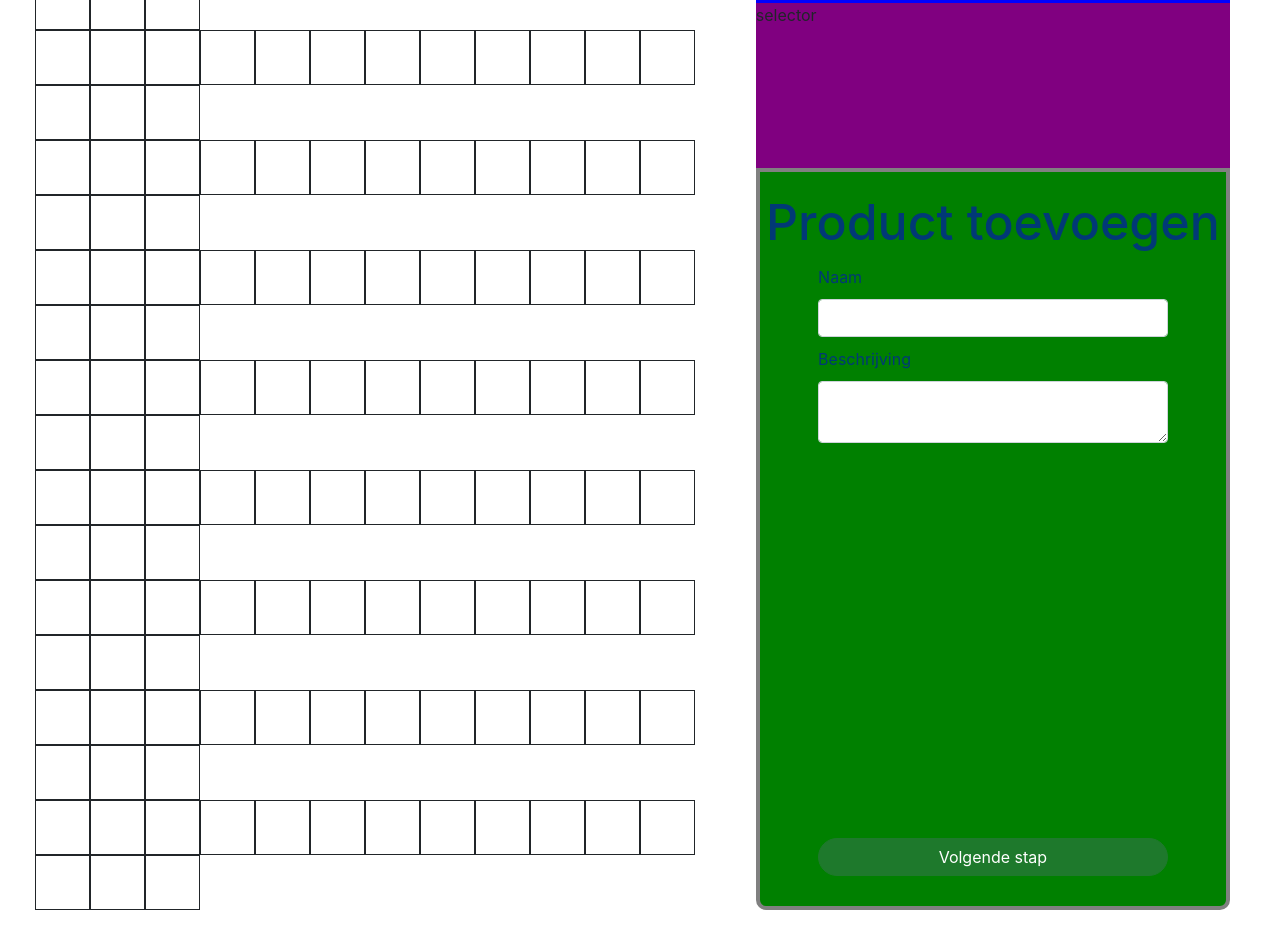
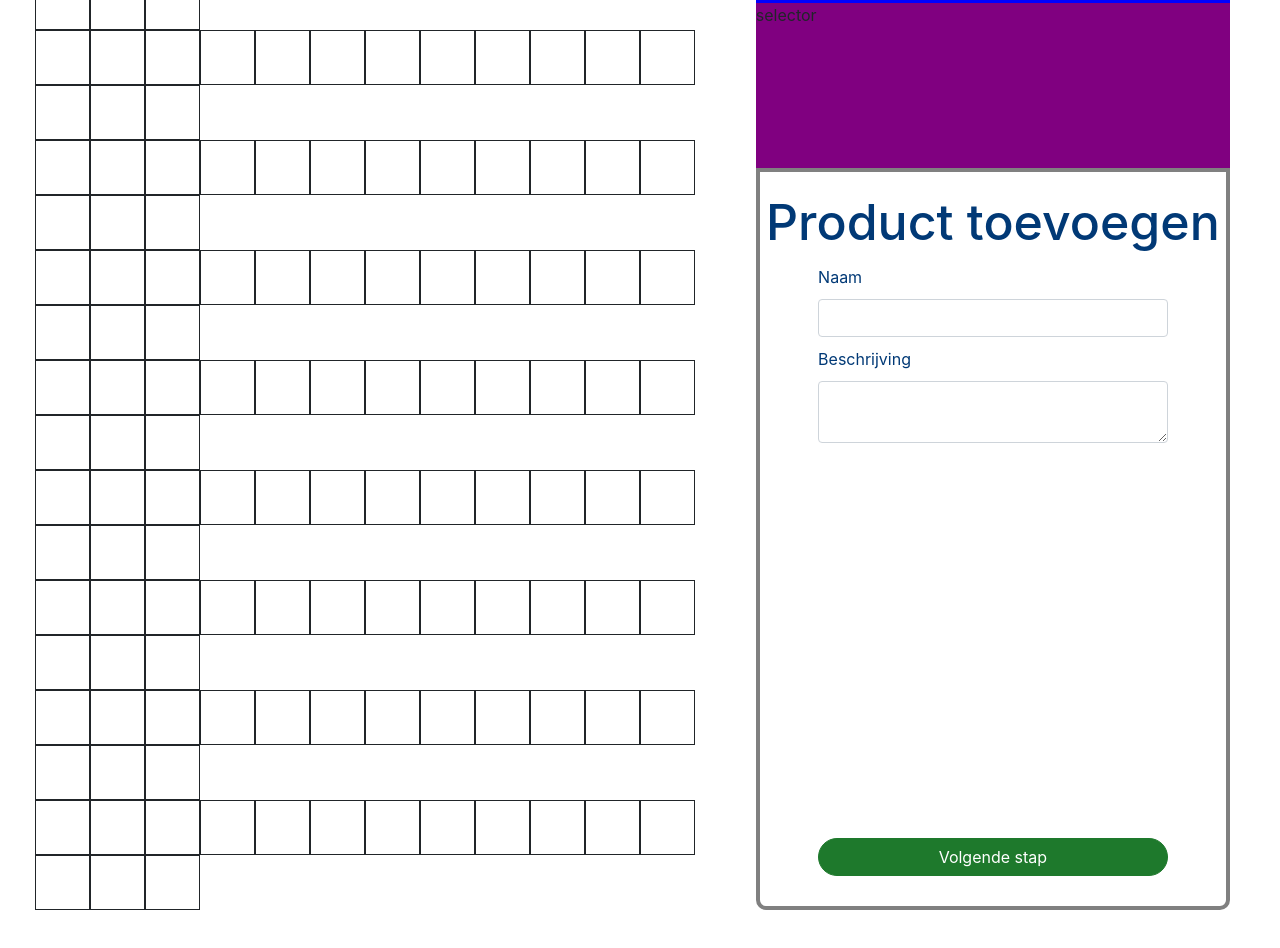
Before and after one commit to A3vk/WEBJS, a website built with webpack: page src/template.html in a window 1280 px wide. Shown: the part 872-1820 px from the top of the page. Built offline with nearby package versions, Linux system fonts and the light colour scheme.

Commit message:
merge fixes

```diff
--- a/src/app/app.js
+++ /dev/null
@@ -1,5 +0,0 @@
-import Controller from './gridController.js';
-import View from  './gridView.js';
-
-
-const app = new Controller();
--- a/src/app/gridController.js
+++ /dev/null
@@ -1,7 +0,0 @@
-import View from './gridView.js'
-
-export default class Controller{
-    constructor(){
-        this.view = new View();
-    }
-}
--- a/src/index.js
+++ b/src/index.js
@@ -1,3 +1,2 @@
 import './sass/main.scss';
-import './app/app.js';
 import './js/app';
--- a/src/js/app.js
+++ b/src/js/app.js
@@ -1,3 +1,6 @@
 import WizardController from './controllers/wizard-controller';
+import GridController from './controllers/grid-controller';
+
 
 let controller = new WizardController('Beautification');
+let app = new GridController();
--- /dev/null
+++ b/src/js/controllers/grid-controller.js
@@ -0,0 +1,7 @@
+import GridView from "../views/grid/grid-view";
+
+export default class GridController{
+    constructor(){
+        this.view = new GridView()
+    }
+}
--- a/src/sass/utility.scss
+++ b/src/sass/utility.scss
@@ -20,7 +20,6 @@
 	}
 
 	.wizard-container{
-		background-color: green;
 		width: 100%;
 		height: 45%;
 		margin: 0 auto;
```
Also changed, not shown: src/js/views/grid/grid-view.js (renamed from src/app/gridView.js).
